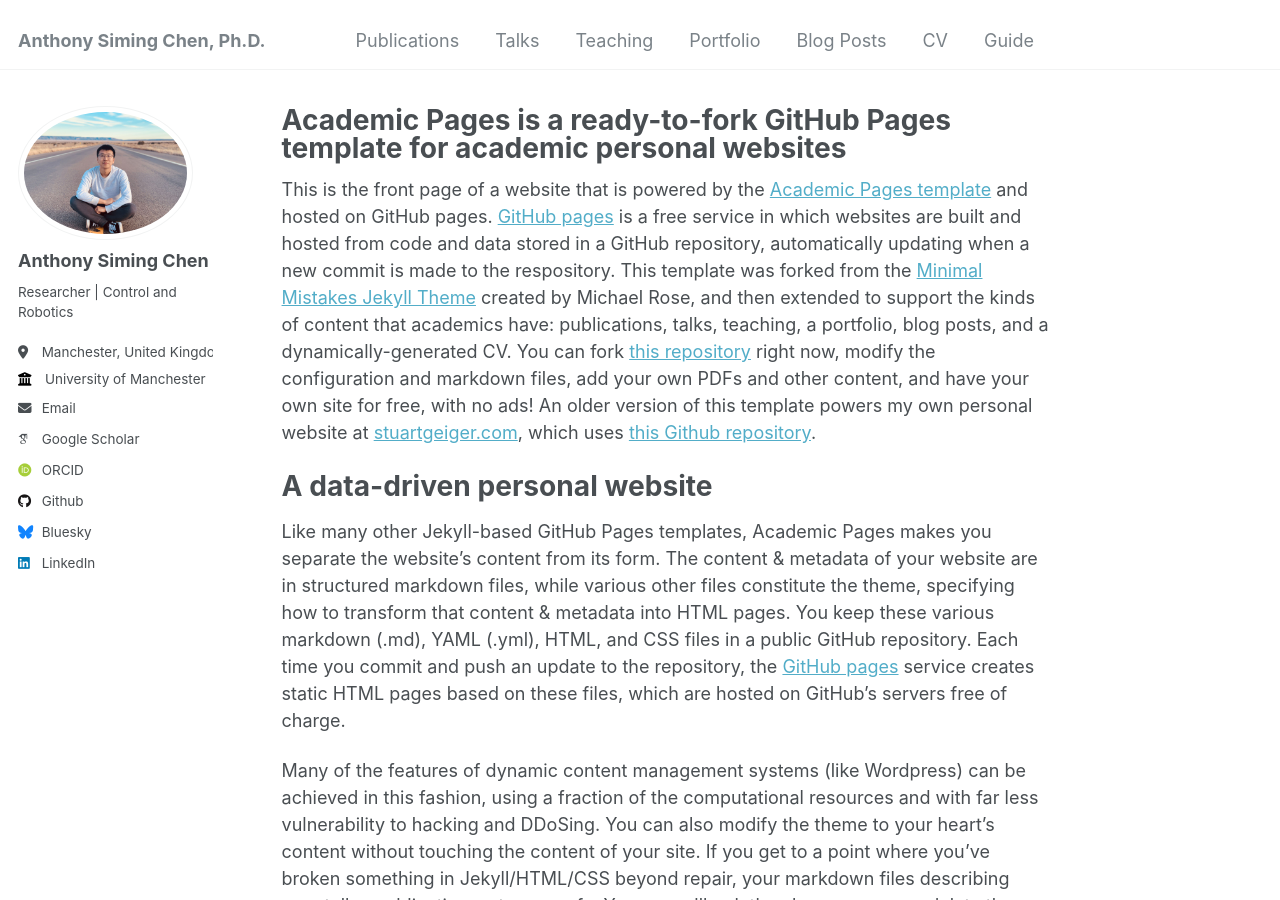
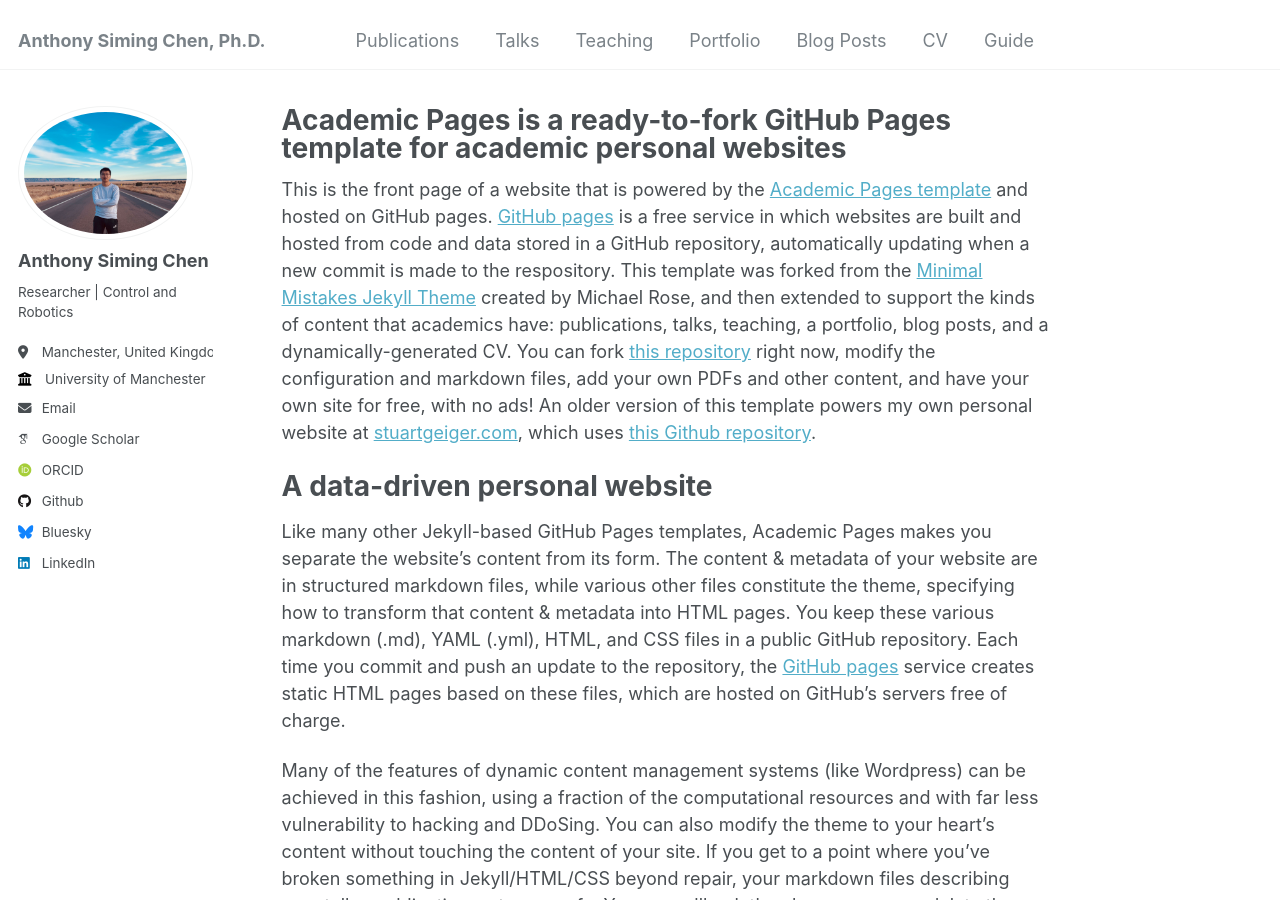
Before and after one commit to Anthony-S-Chen/Anthony-S-Chen.github.io, a Jekyll site: the page built from _pages/about.md, in a window 1280 px wide and 900 px high. Built offline with Jekyll 4.4.1, drawn with Linux system fonts in a browser that asks for light colours; some web fonts are replaced.

Commit message:
Update _config.yml

```diff
--- a/_config.yml
+++ b/_config.yml
@@ -21,7 +21,7 @@ repository               : "academicpages/academicpages.github.io"
 #               Additional customization can be done by editing /_includes/author-profile.html
 author:
   # Biographic information
-  avatar           : "Chen_66sit.jpeg"
+  avatar           : "Chen_66stand.jpeg"
   name             : "Anthony Siming Chen"
   pronouns         : # example: "she/her"
   bio              : "Researcher | Control and Robotics"
```
